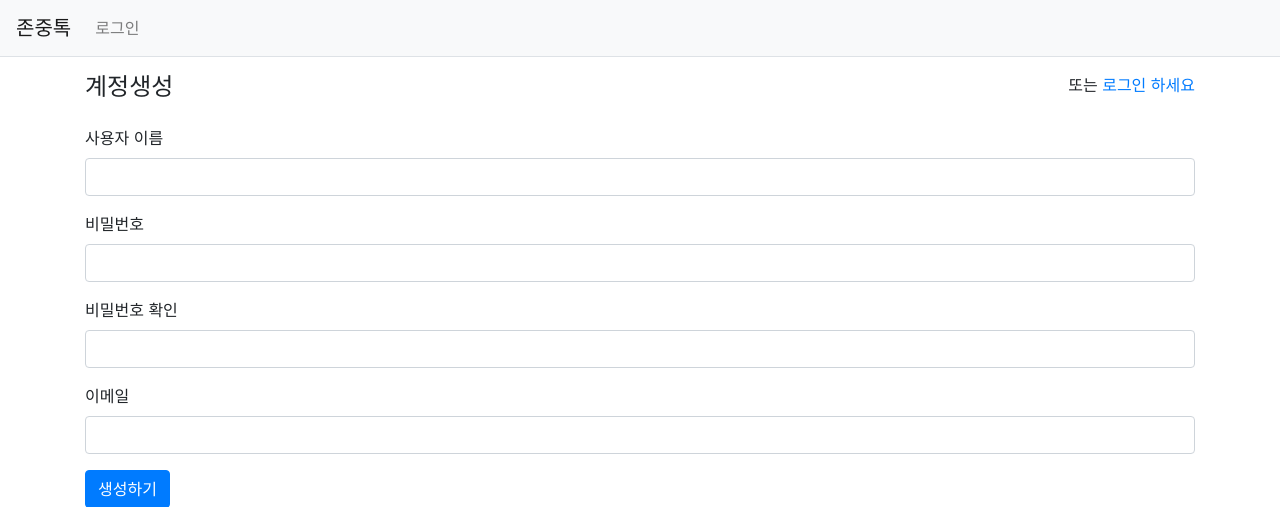
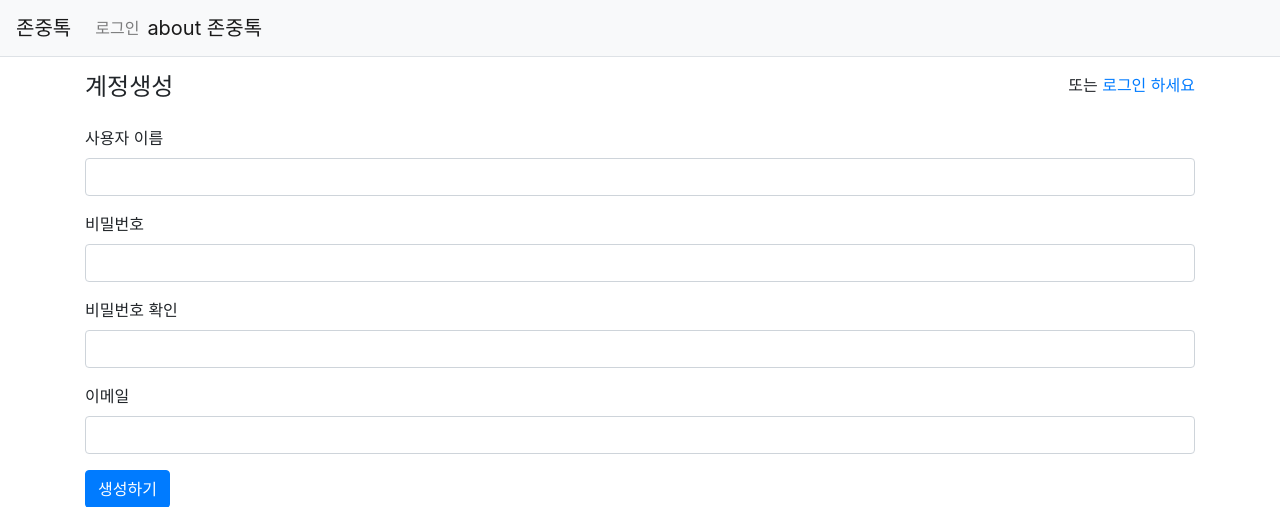
Before and after one commit to gitgitWi/Jon_Jung_Talk_Django, a Django app: page /common/signup/ in a window 1280 px wide. Shown: the top 507 px of the page. Run offline with Django 3.2, Linux system fonts and the light colour scheme; parts of the project's set-up code (start-up, migrations or seed data) failed here and were passed over; some libraries are stand-ins or nearby versions.

Commit message:
add about page

```diff
--- a/pybo/urls.py
+++ b/pybo/urls.py
@@ -1,6 +1,6 @@
 from django.urls import path
 
-from .views import base_views, question_views, answer_views, comment_views, vote_views
+from .views import base_views, question_views, answer_views, comment_views, vote_views, about
 
 app_name ='pybo'
 
@@ -31,4 +31,7 @@ urlpatterns = [
     path('vote/question/<int:question_id>/', vote_views.vote_question, name='vote_question'),
     path('vote/answer/<int:answer_id>/', vote_views.vote_answer, name='vote_answer'),
 
+    path('about/', about.index, name='about'),
+    # path('about/<int:about_page>', about.page, name='about_page'),
+
 ]
--- a/templates/navbar.html
+++ b/templates/navbar.html
@@ -16,4 +16,6 @@
             </li>
         </ul>
     </div>
+
+    <a class="navbar-brand" href="{% url 'pybo:about' %}">about 존중톡</a>
 </nav>
```
Also changed, not shown: pybo/views/about.py (added, +13 -0 lines), templates/pybo/about.html (added).
